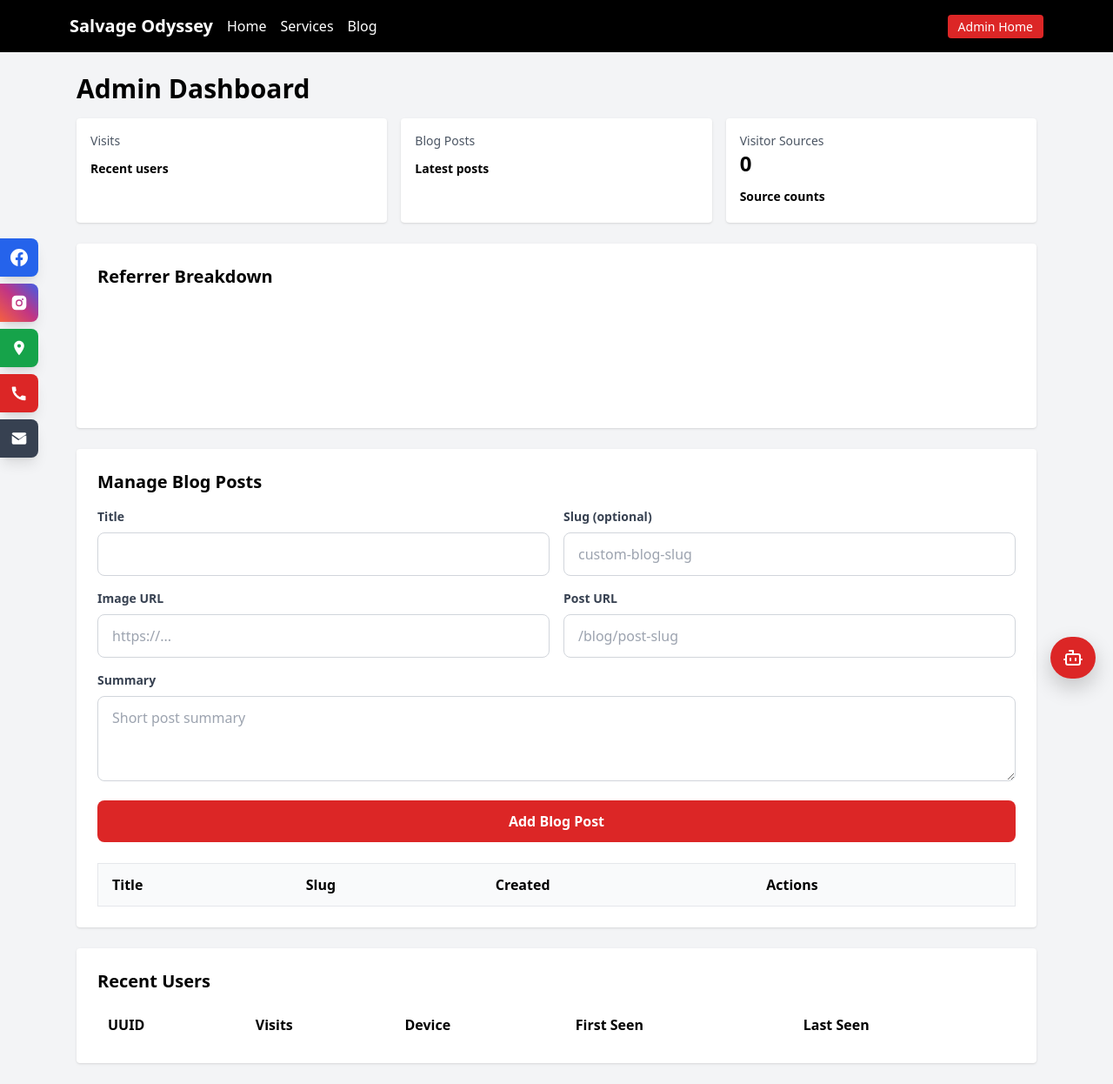
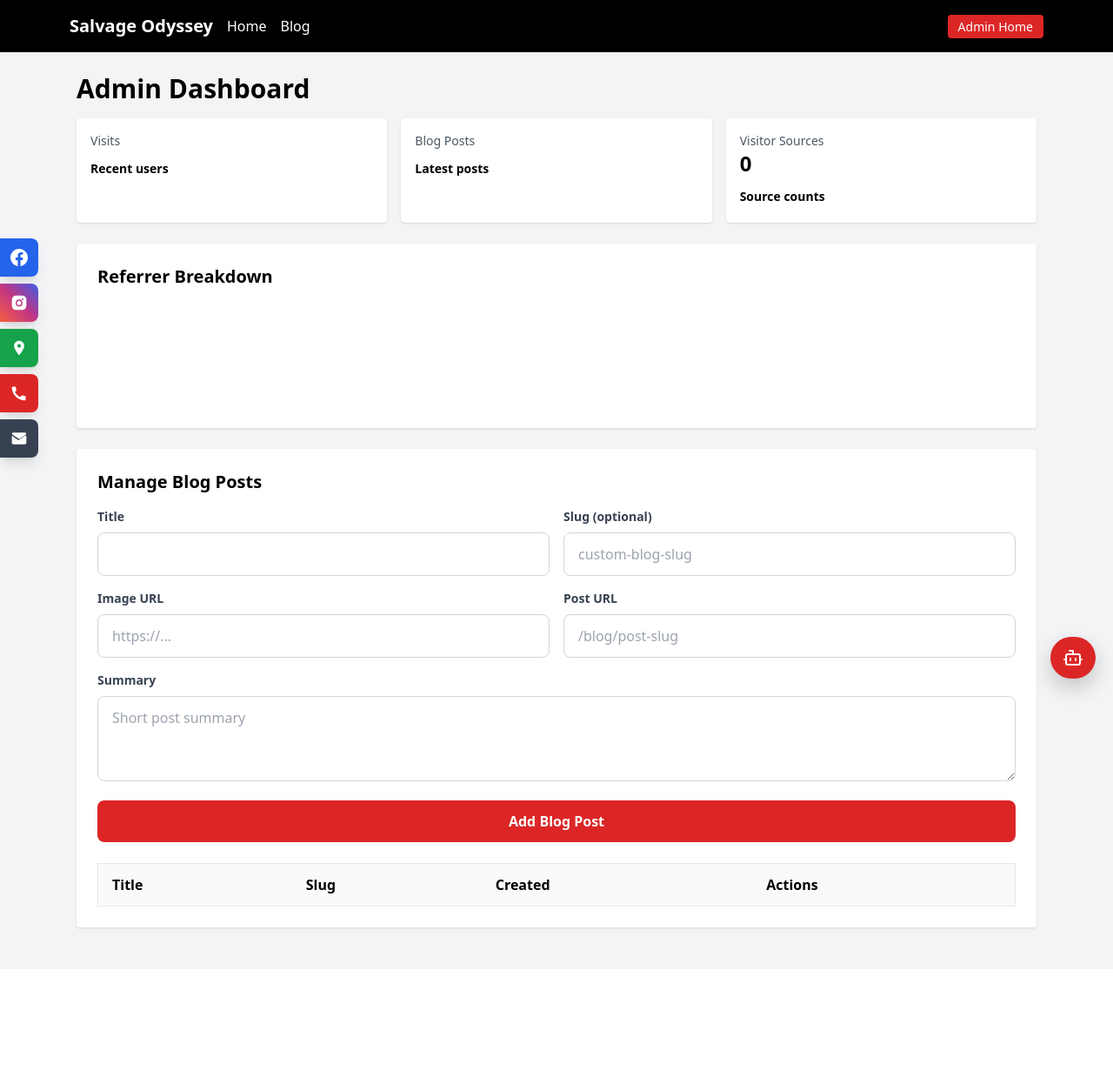
Before and after one commit to odysseyautomobile393-hash/website, a Flask app: template templates/admin.html in a window 1280 px wide. Shown: the whole page at 87% size. After the commit the page ends 1070 px from the top, so only its background shows below. Run offline with Flask 3, Linux system fonts and the light colour scheme; the template is opened without the code that fills it, so the values that code supplies are empty; parts of the project's set-up code (start-up, migrations or seed data) failed here and were passed over; some libraries are stand-ins or nearby versions.

Commit message:
fix admin

```diff
--- a/templates/admin.html
+++ b/templates/admin.html
@@ -16,7 +16,6 @@
         <a href="/" class="text-xl font-bold">Salvage Odyssey</a>
         <nav class="hidden md:flex gap-4">
           <a href="/" class="hover:underline">Home</a>
-          <a href="/services/panel-beater" class="hover:underline">Services</a>
           <a href="#blog-management" class="hover:underline">Blog</a>
         </nav>
       </div>
@@ -148,34 +147,6 @@
         </table>
       </div>
     </div>
-
-    <div class="bg-white p-6 rounded shadow">
-      <h2 class="text-xl font-semibold mb-4">Recent Users</h2>
-      <div class="overflow-x-auto">
-        <table class="min-w-full text-left">
-          <thead>
-            <tr>
-              <th class="px-3 py-2">UUID</th>
-              <th class="px-3 py-2">Visits</th>
-              <th class="px-3 py-2">Device</th>
-              <th class="px-3 py-2">First Seen</th>
-              <th class="px-3 py-2">Last Seen</th>
-            </tr>
-          </thead>
-          <tbody>
-            {% for u in users %}
-            <tr class="border-t">
-              <td class="px-3 py-2">{{ u.user_uuid }}</td>
-              <td class="px-3 py-2">{{ u.visits_count }}</td>
-              <td class="px-3 py-2">{{ u.device }}</td>
-              <td class="px-3 py-2">{{ u.first_seen }}</td>
-              <td class="px-3 py-2">{{ u.last_seen }}</td>
-            </tr>
-            {% endfor %}
-          </tbody>
-        </table>
-      </div>
-    </div>
   </div>
 
   <script>
```
